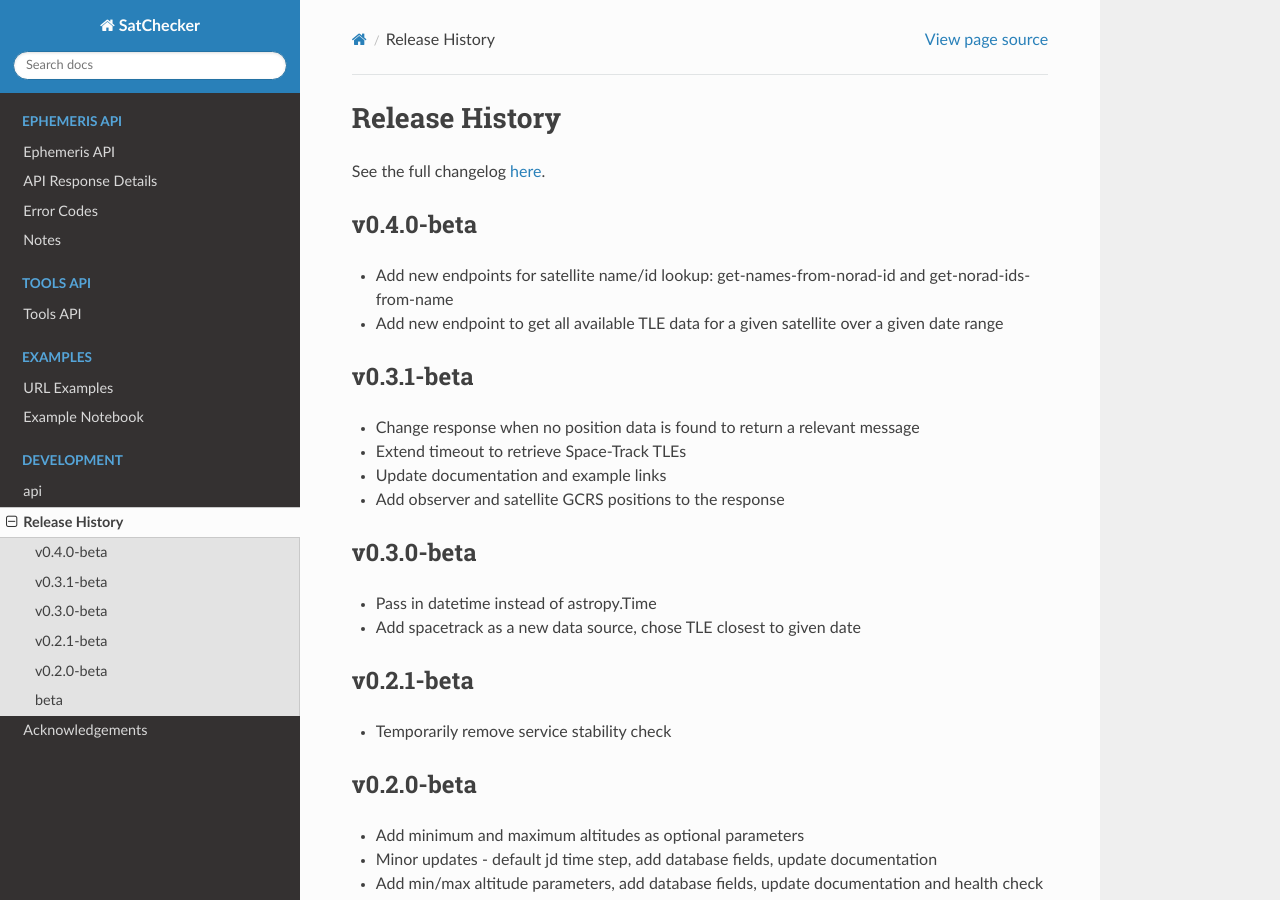
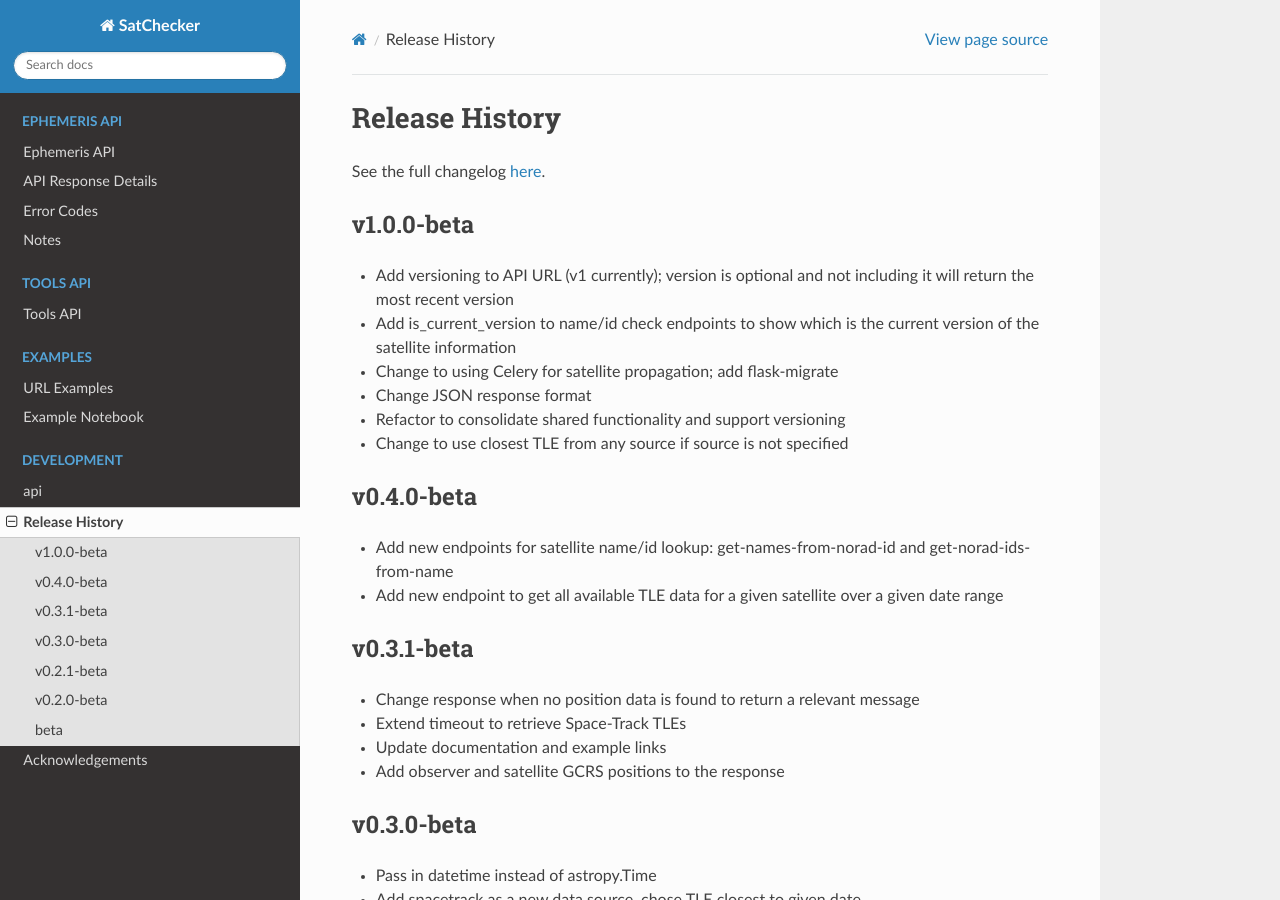
Before and after one commit to iausathub/satchecker, a Sphinx documentation site: the page built from docs/source/release.rst, in a window 1280 px wide and 900 px high. Built offline with Sphinx 7.4.7 and the Read the Docs theme 2.0.0, drawn with Linux system fonts in a browser that asks for light colours.

Commit message:
Update versions and release notes

```diff
--- a/docs/source/api_response.rst
+++ b/docs/source/api_response.rst
@@ -135,5 +135,5 @@ Example Response
             "observer_gcrs_km"
         ],
     "source": "IAU CPS SatChecker",
-    "version": "0.4"
+    "version": "1.0"
     }
--- a/docs/source/release.rst
+++ b/docs/source/release.rst
@@ -2,6 +2,15 @@ Release History
 ================
 
 See the full changelog `here <https://github.com/iausathub/satchecker/releases>`_.
+
+v1.0.0-beta
+------------
+* Add versioning to API URL (v1 currently); version is optional and not including it will return the most recent version
+* Add is_current_version to name/id check endpoints to show which is the current version of the satellite information
+* Change to using Celery for satellite propagation; add flask-migrate
+* Change JSON response format
+* Refactor to consolidate shared functionality and support versioning
+* Change to use closest TLE from any source if source is not specified
 
 v0.4.0-beta
 ------------
```
Also changed, not shown: 2 other files.
